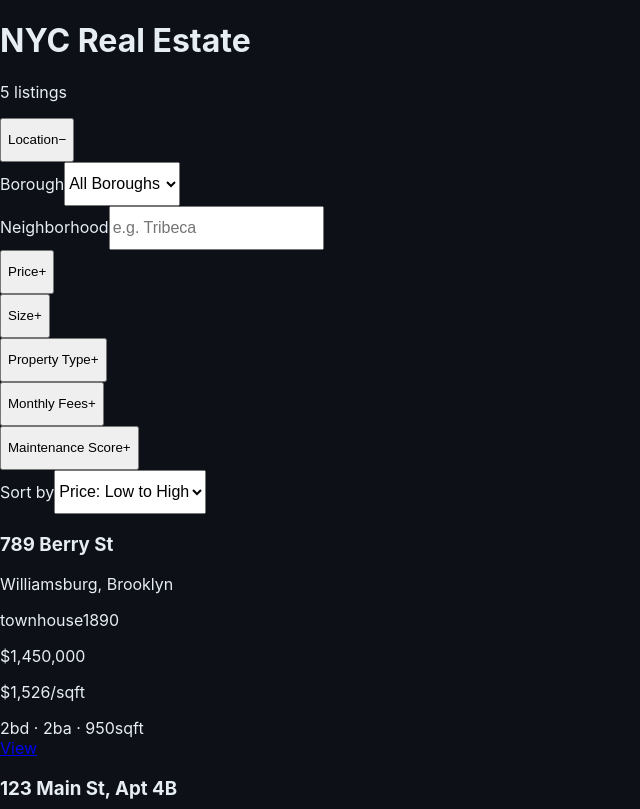
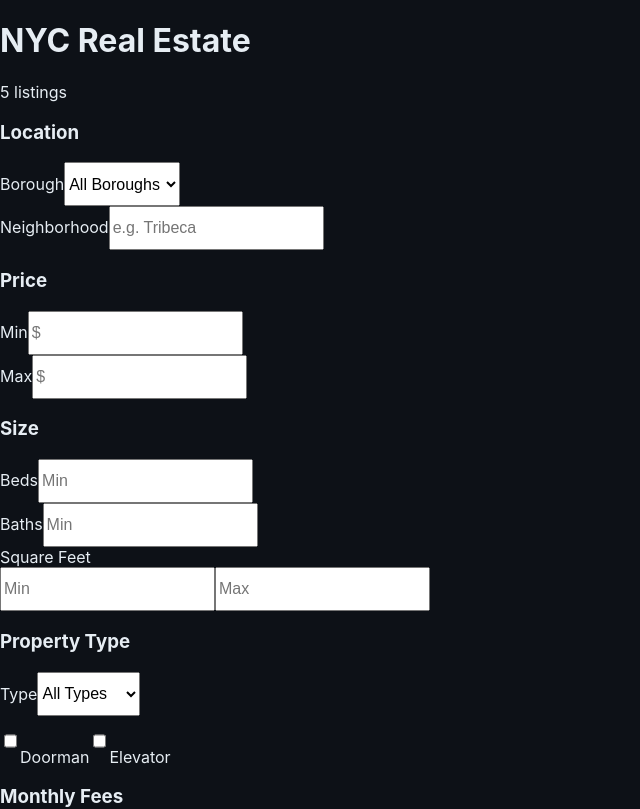
Before and after one commit to jon-tompkins/jai-dashboard, a Next.js app: page /nyc-real-estate in a window 1280 px wide. Shown: the top 809 px of the page, without its empty margins (0-640 px from the left). Built offline with nearby package versions, Linux system fonts and the light colour scheme.

Commit message:
Fix filters: always show content, remove expand/collapse
- Filters now display inline (no expand/collapse)
- Cleaner, easier to use
- Matches screenshot feedback

```diff
--- a/app/nyc-real-estate/page.tsx
+++ b/app/nyc-real-estate/page.tsx
@@ -6,24 +6,11 @@ import { sampleListings, filterListings, sortListings, calculateMaintenanceScore
 export default function Home() {
   const [filters, setFilters] = useState<Record<string, string>>({})
   const [sort, setSort] = useState('price_asc')
-  const [expandedGroups, setExpandedGroups] = useState<Record<string, boolean>>({
-    location: true,
-    price: false,
-    size: false,
-    fees: false,
-    building: false,
-    maintenance: false,
-  })
-
   const filtered = useMemo(() => {
     let result = filterListings(sampleListings, filters)
     result = sortListings(result, sort)
     return result
   }, [filters, sort])
-
-  const toggleGroup = (group: string) => {
-    setExpandedGroups(prev => ({ ...prev, [group]: !prev[group] }))
-  }
 
   const updateFilter = (key: string, value: string) => {
     setFilters(prev => ({ ...prev, [key]: value }))
@@ -65,7 +52,7 @@ export default function Home() {
         <aside className="w-72 flex-shrink-0">
           <div className="space-y-1">
             {/* Location */}
-            <FilterSection title="Location" expanded={expandedGroups.location} onToggle={() => toggleGroup('location')}>
+            <FilterSection title="Location">
               <div className="space-y-3">
                 <div>
                   <label className="text-xs text-zinc-500 uppercase tracking-wider mb-1.5 block">Borough</label>
@@ -96,7 +83,7 @@ export default function Home() {
             </FilterSection>
 
             {/* Price */}
-            <FilterSection title="Price" expanded={expandedGroups.price} onToggle={() => toggleGroup('price')}>
+            <FilterSection title="Price">
               <div className="grid grid-cols-2 gap-3">
                 <div>
                   <label className="text-xs text-zinc-500 uppercase tracking-wider mb-1.5 block">Min</label>
@@ -122,7 +109,7 @@ export default function Home() {
             </FilterSection>
 
             {/* Size */}
-            <FilterSection title="Size" expanded={expandedGroups.size} onToggle={() => toggleGroup('size')}>
+            <FilterSection title="Size">
               <div className="space-y-3">
                 <div className="grid grid-cols-2 gap-3">
                   <div>
@@ -169,7 +156,7 @@ export default function Home() {
             </FilterSection>
 
             {/* Property Type */}
-            <FilterSection title="Property Type" expanded={expandedGroups.building} onToggle={() => toggleGroup('building')}>
+            <FilterSection title="Property Type">
               <div className="space-y-3">
                 <div>
                   <label className="text-xs text-zinc-500 uppercase tracking-wider mb-1.5 block">Type</label>
@@ -209,7 +196,7 @@ export default function Home() {
             </FilterSection>
 
             {/* Monthly Fees */}
-            <FilterSection title="Monthly Fees" expanded={expandedGroups.fees} onToggle={() => toggleGroup('fees')}>
+            <FilterSection title="Monthly Fees">
               <div>
                 <label className="text-xs text-zinc-500 uppercase tracking-wider mb-1.5 block">Max Monthly</label>
                 <input
@@ -224,7 +211,7 @@ export default function Home() {
             </FilterSection>
 
             {/* Maintenance Flags */}
-            <FilterSection title="Maintenance Score" expanded={expandedGroups.maintenance} onToggle={() => toggleGroup('maintenance')}>
+            <FilterSection title="Maintenance Score">
               <label className="flex items-start gap-3 cursor-pointer group">
                 <input
                   type="checkbox"
@@ -384,23 +371,15 @@ export default function Home() {
   );
 }
 
-// Filter section component
-function FilterSection({ title, expanded, onToggle, children }: {
+// Filter section component - simplified, always show content
+function FilterSection({ title, children }: {
   title: string;
-  expanded: boolean;
-  onToggle: () => void;
   children: React.ReactNode
 }) {
   return (
-    <div className="border border-zinc-800 rounded-lg bg-zinc-900/50">
-      <button
-        onClick={onToggle}
-        className="flex items-center justify-between w-full px-4 py-3 text-sm font-medium text-zinc-300 hover:text-white transition-colors"
-      >
-        {title}
-        <span className="text-zinc-600">{expanded ? '−' : '+'}</span>
-      </button>
-      {expanded && <div className="px-4 pb-4">{children}</div>}
+    <div className="border border-zinc-800 rounded-lg bg-zinc-900/50 p-4 mb-3">
+      <h3 className="text-sm font-medium text-zinc-300 mb-3">{title}</h3>
+      {children}
     </div>
   );
 }
```
